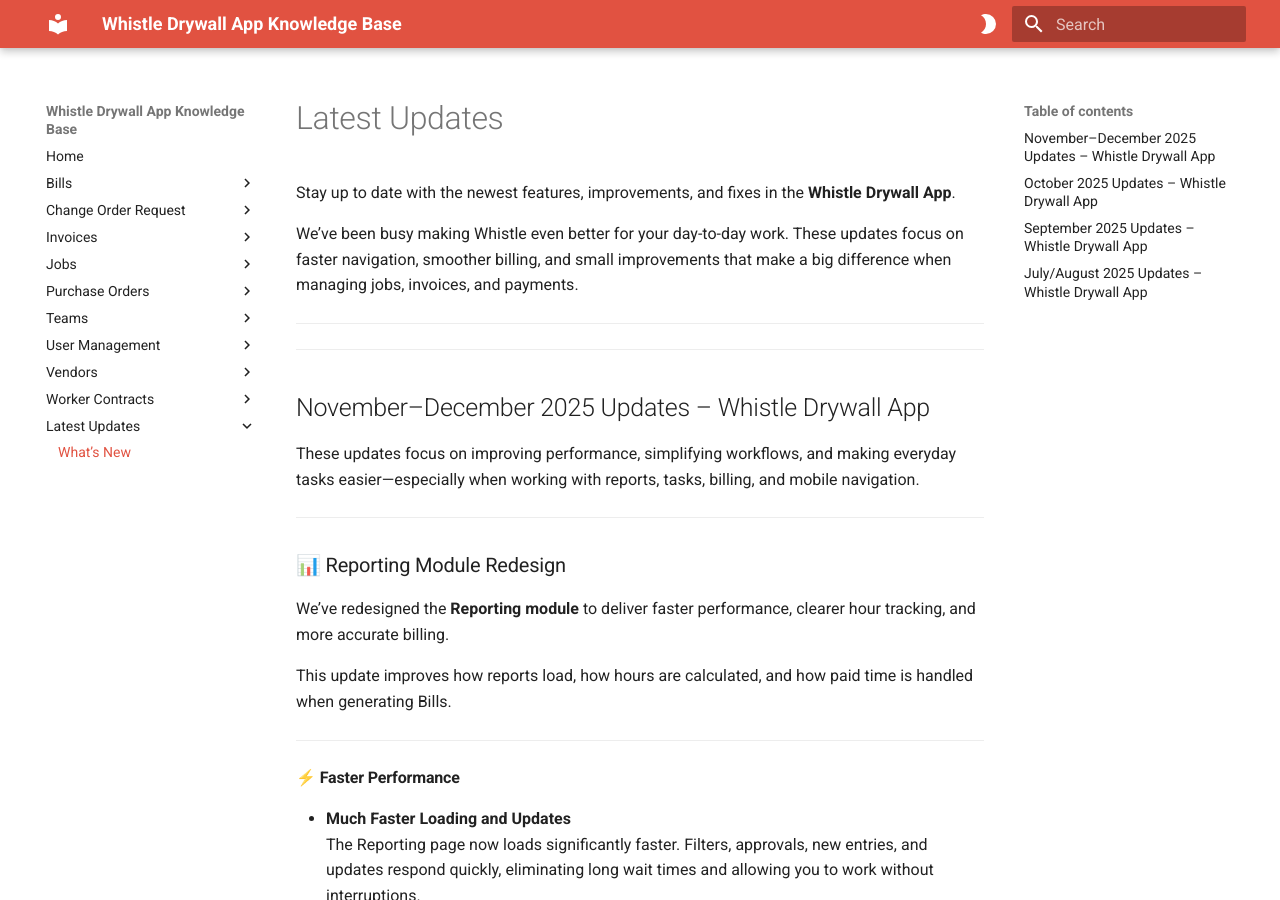
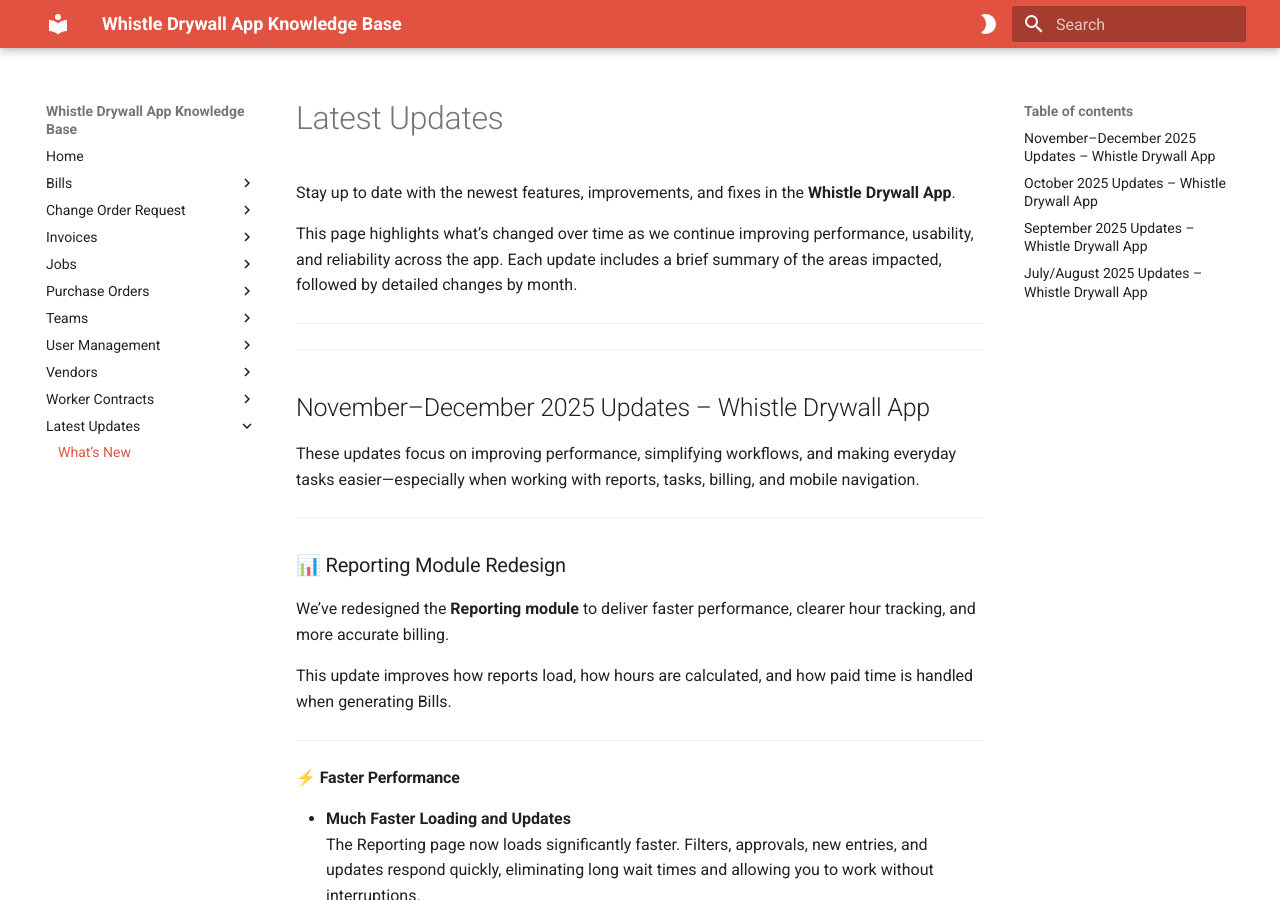
Before and after one commit to adrianlebaron/knowledge-base-whistle-drywall-app, an MkDocs documentation site: the page built from docs/Latest Updates/whats-new.md, in a window 1280 px wide and 900 px high. Built offline with MkDocs 1.6.1 and Material for MkDocs 9.7.7, drawn with Linux system fonts in a browser that asks for light colours.

Commit message:
Nov/Dec updates notes

```diff
--- a/docs/Latest Updates/whats-new.md
+++ b/docs/Latest Updates/whats-new.md
@@ -2,7 +2,7 @@
 
 Stay up to date with the newest features, improvements, and fixes in the **Whistle Drywall App**.
 
-We’ve been busy making Whistle even better for your day-to-day work. These updates focus on faster navigation, smoother billing, and small improvements that make a big difference when managing jobs, invoices, and payments.
+This page highlights what’s changed over time as we continue improving performance, usability, and reliability across the app. Each update includes a brief summary of the areas impacted, followed by detailed changes by month.
 
 ---
 
```
